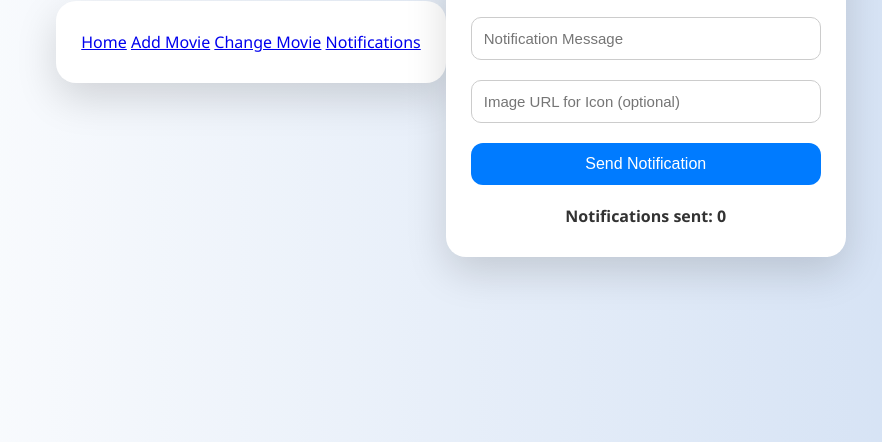
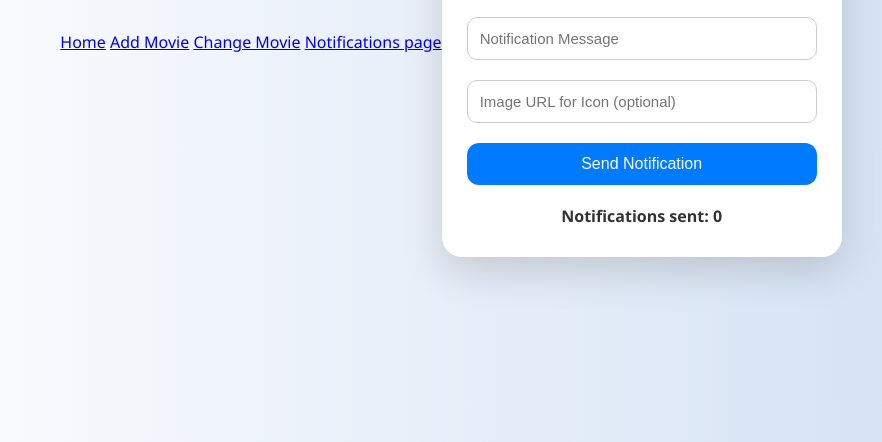
Before and after one commit to Quinton30/web, a plain HTML site: page notifications.html in a window 1280 px wide. Shown: the part 358-800 px from the top of the page, without its empty margins (189-1071 px from the left). Drawn offline with Linux system fonts and the light colour scheme.

Commit message:
Update notifications.html

```diff
--- a/notifications.html
+++ b/notifications.html
@@ -7,20 +7,12 @@
     <link rel="stylesheet" href="./stylesheets/notificaations.css" />
   </head>
   <body>
-    <nav class="bg-white shadow-md">
-      <div class="container mx-auto px-4 py-4 flex justify-between">
-        <a href="index.html" class="text-lg font-semibold text-blue-500"
-          >Home</a
-        >
-        <a href="addMovie.html" class="text-lg font-semibold text-blue-500"
-          >Add Movie</a
-        >
-        <a href="modifyMovie.html" class="text-lg font-semibold text-blue-500"
-          >Change Movie</a
-        >
-        <a href="notifications.html" class="text-lg font-semibold text-blue-500"
-          >Notifications</a
-        >
+    <nav class="navbar">
+      <div>
+        <a href="index.html">Home</a>
+        <a href="addMovie.html">Add Movie</a>
+        <a href="modifyMovie.html">Change Movie</a>
+        <a href="notifications.html">Notifications page</a>
       </div>
     </nav>
     <div class="container">
```
